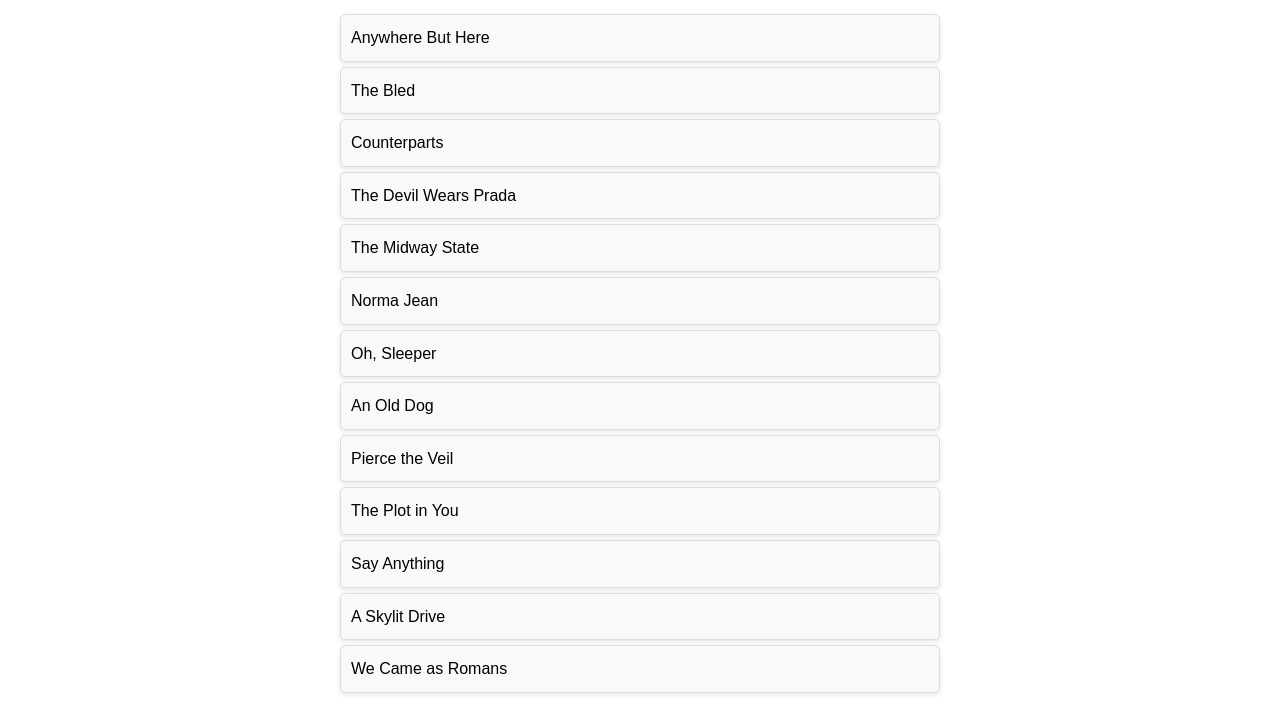
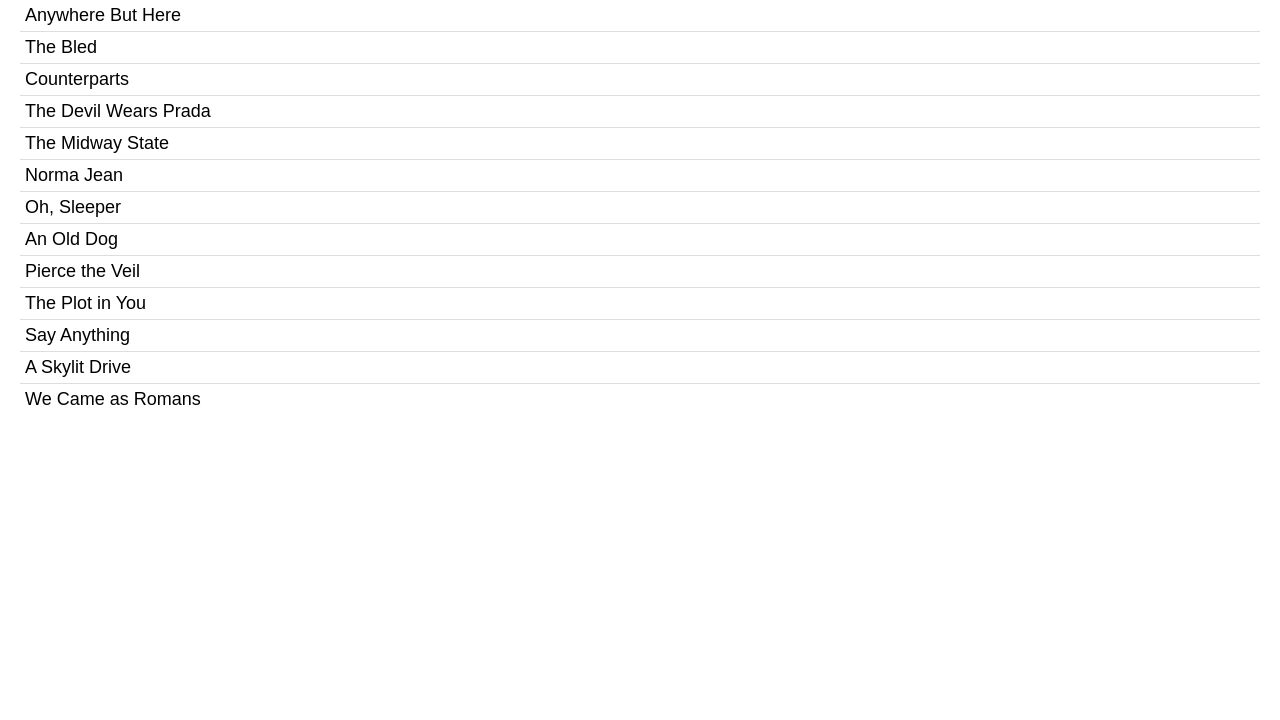
Before and after one commit to acciojob/sorting-articles-thesinghzr, a website: page main.html in a window 1280 px wide. Shown: the part 80-800 px from the top of the page. Drawn offline with Linux system fonts and the light colour scheme.

Commit message:
created a submission

```diff
--- a/main.html
+++ b/main.html
@@ -1,14 +1,16 @@
 <!DOCTYPE html>
-<html lang="en">
+<html>
+
 <head>
-  <meta charset="UTF-8">
-  <meta name="viewport" content="width=device-width, initial-scale=1.0">
-  <title>Sorted Articles</title>
-  <link rel="stylesheet" href="styles.css">
+    <title>Sorted Articles</title>
+    <link rel="stylesheet" href="styles.css">
 </head>
+
 <body>
-  <h1>Sorted Articles</h1>
-  <ul id="band"></ul>
-  <script src="script.js"></script>
+    <h1>Sorted Articles</h1>
+    <ul id="band"></ul>
+
+    <script src="script.js"></script>
 </body>
+
 </html>
--- a/script.js
+++ b/script.js
@@ -1,4 +1,3 @@
-
 const bands = [
     'The Plot in You',
     'The Devil Wears Prada',
@@ -15,20 +14,13 @@
     'An Old Dog'
 ];
 
-// Function to remove "a", "an", "the" from the beginning of a band name
-function stripArticles(bandName) {
-  return bandName.replace(/^(a |an |the )/i, '').trim();
-}
+const strip = (band) => band.replace(/^(a |an |the )/i, '').trim();
 
-// Sort the band names while ignoring the articles
-const sortedBands = bands.sort((a, b) => {
-  return stripArticles(a).localeCompare(stripArticles(b));
-});
+const sortedBands = bands.sort((a, b) => strip(a).localeCompare(strip(b)));
 
-// Populate the list on the webpage
-const bandList = document.getElementById('band');
+const ul = document.getElementById('band');
 sortedBands.forEach(band => {
     const li = document.createElement('li');
     li.textContent = band;
-  bandList.appendChild(li);
+    ul.appendChild(li);
 });
--- a/styles.css
+++ b/styles.css
@@ -1,26 +1,25 @@
 /*  your css code here. If applicable */
 body {
-  font-family: Arial, sans-serif;
-  margin: 20px;
-  line-height: 1.6;
+    font-family: Arial, sans-serif;
+    margin: 20px;
 }
 
 h1 {
-  text-align: center;
+    text-align: center;
+    color: #333;
 }
 
-ul {
-  list-style-type: none;
-  padding: 0;
-  margin: 0 auto;
-  max-width: 600px;
+ul#band {
+    list-style-type: none;
+    padding: 0;
 }
 
-li {
-  background: #f9f9f9;
-  border: 1px solid #ddd;
-  border-radius: 5px;
-  padding: 10px;
-  margin: 5px 0;
-  box-shadow: 0 2px 5px rgba(0, 0, 0, 0.1);
+ul#band li {
+    padding: 5px;
+    font-size: 18px;
+    border-bottom: 1px solid #ddd;
 }
+
+ul#band li:last-child {
+    border-bottom: none;
+}
```
Lines whose indentation alone changed are shown as unchanged.
